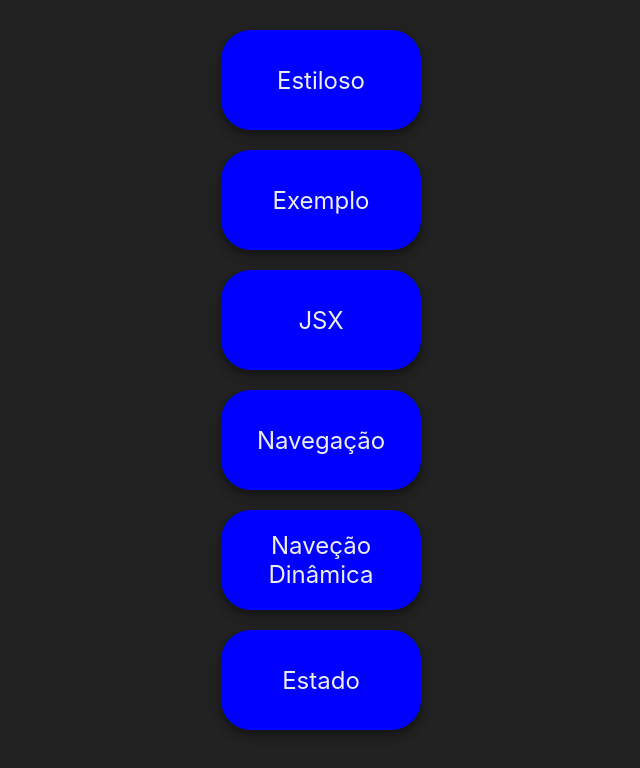
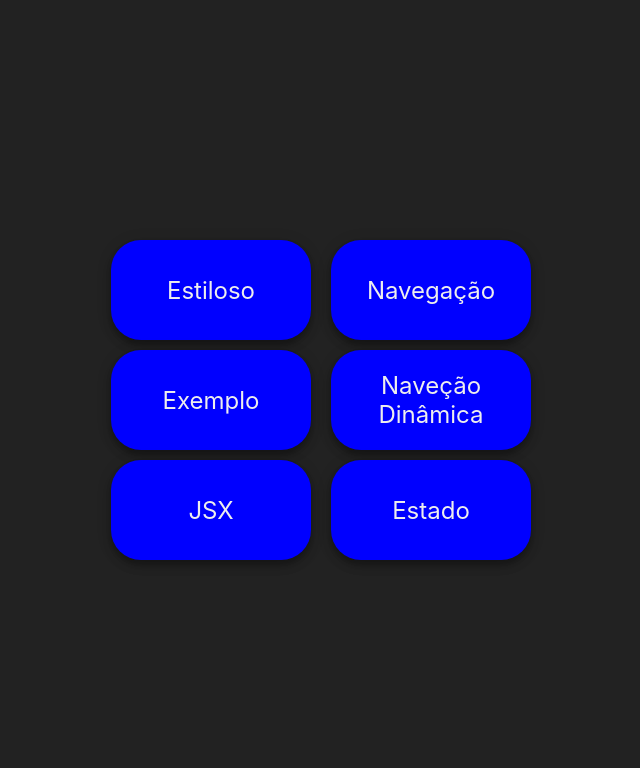
Before and after one commit to davidIsrael-rj/componentes_Next, a Next.js app: page / in a window 1280 px wide. Shown: the top 768 px of the page, without its empty margins (319-959 px from the left). Built offline with nearby package versions, Linux system fonts and the light colour scheme.

Commit message:
Modificando a exibição da tela inicial

```diff
--- a/src/pages/index.jsx
+++ b/src/pages/index.jsx
@@ -4,19 +4,25 @@ export default function Inicio(props) {
     return (
         <div style={{
             display: 'flex',
-            flexDirection:"column",
-            justifyContent: 'flex-start',
-            alignItems:'center',
+            flexDirection: "row",
+            justifyContent: 'center',
+            alignItems: 'center',
             flexWrap: 'wrap',
-            padding:"20px",
+            padding: "20px",
             height: '100vh'
         }}>
-            <Navegador link="/estiloso" nome="Estiloso"/>
-            <Navegador link="/exemplo" nome="Exemplo"/>
-            <Navegador link="/jsx" nome="JSX"/>
-            <Navegador link="/navegacao" nome="Navegação"/>
-            <Navegador link="/cliente/Mage/123" nome="Naveção Dinâmica"/>
-            <Navegador link="/estado" nome="Estado"/>
+            <div>
+                <Navegador link="/estiloso" nome="Estiloso" />
+                <Navegador link="/exemplo" nome="Exemplo" />
+                <Navegador link="/jsx" nome="JSX" />
+
+            </div>
+            <div>
+                <Navegador link="/navegacao" nome="Navegação" />
+                <Navegador link="/cliente/Mage/123" nome="Naveção Dinâmica" />
+                <Navegador link="/estado" nome="Estado" />
+
+            </div>
         </div>
     )
 }
```
